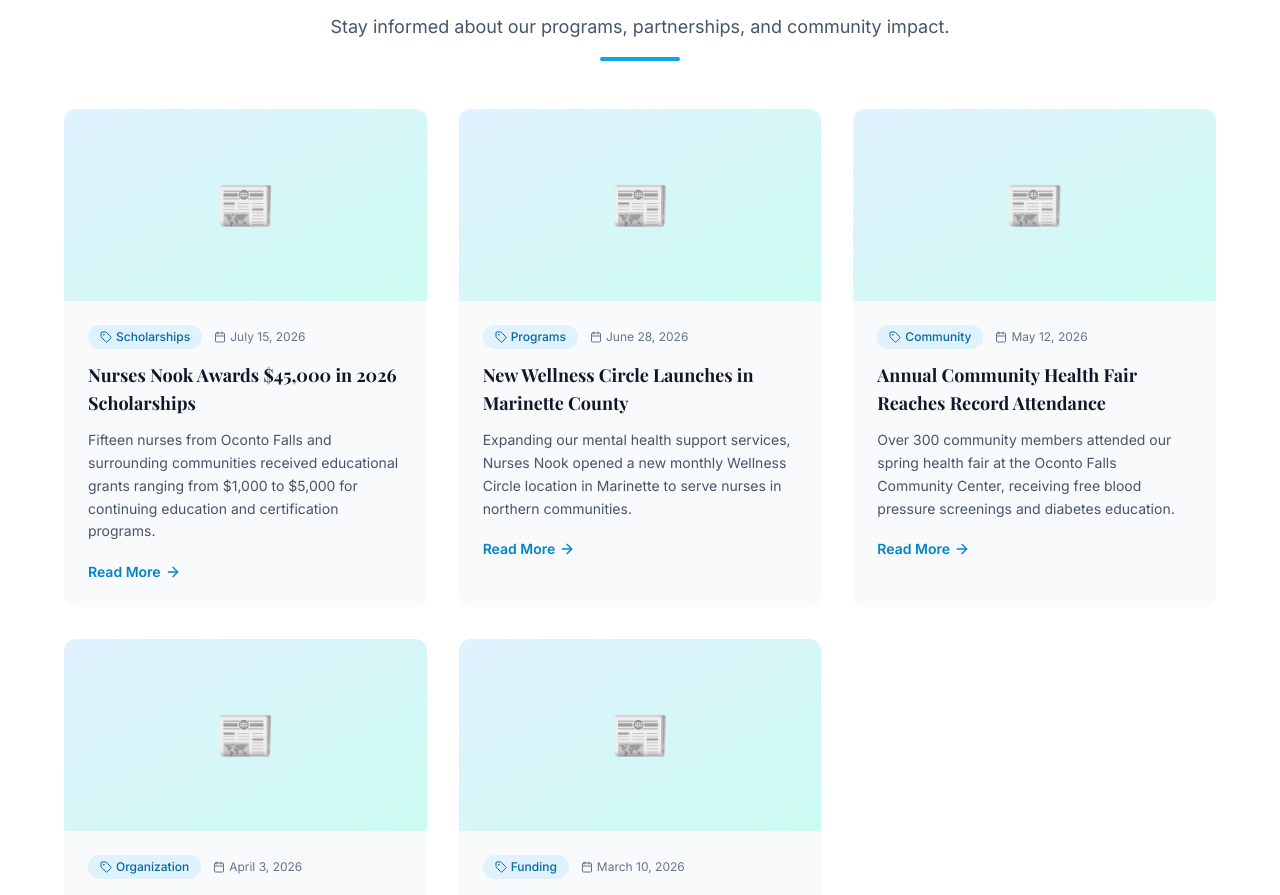
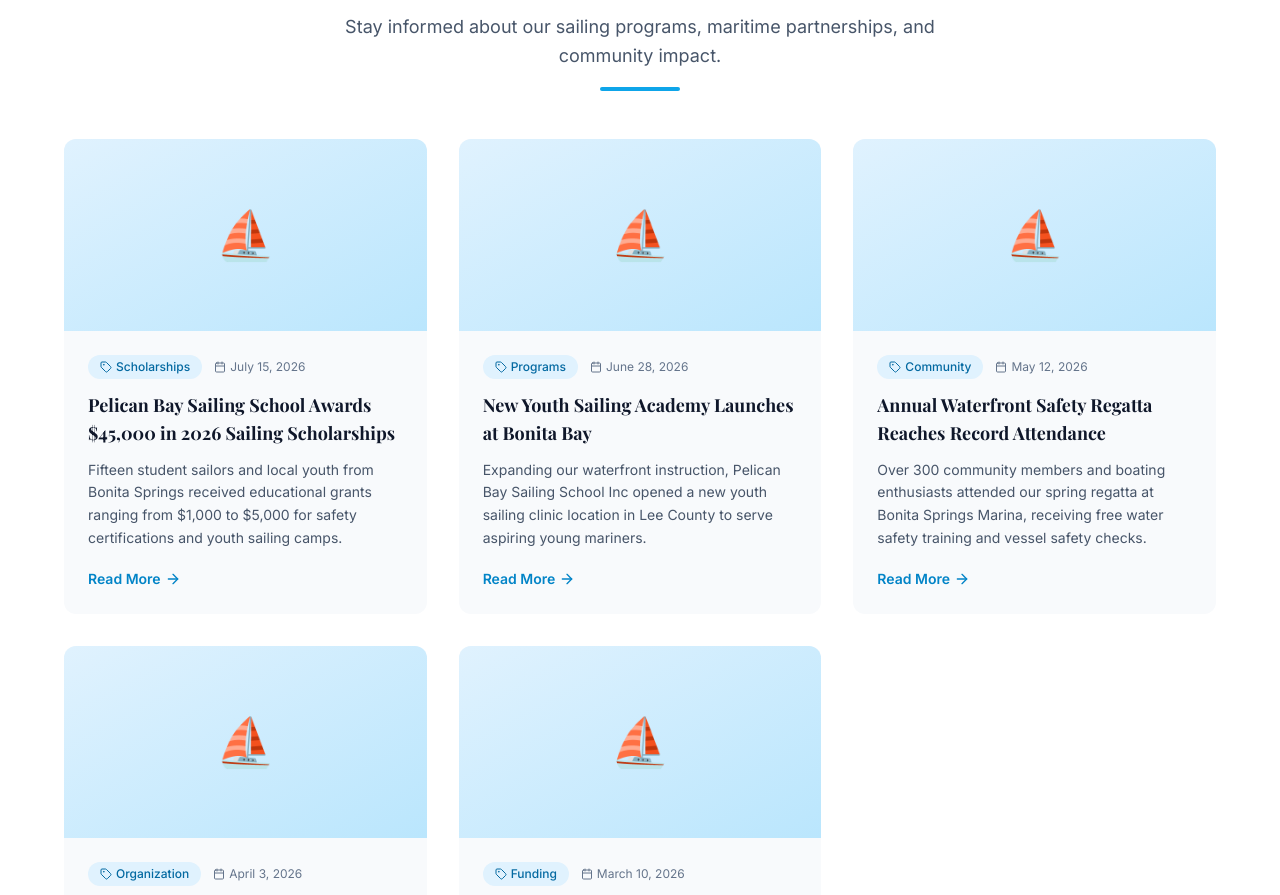
Before and after one commit to irmafiguero199/nurses-nook, a React (Vite) app in the folder nurses-nook-website/: page /news in a window 1280 px wide. Shown: the part 500-1395 px from the top of the page. Built offline with nearby package versions, Linux system fonts and the light colour scheme.

Commit message:
Update News page for Pelican Bay Sailing School

```diff
--- a/nurses-nook-website/src/pages/News.jsx
+++ b/nurses-nook-website/src/pages/News.jsx
@@ -3,51 +3,61 @@ import { Calendar, ArrowRight, Tag } from 'lucide-react'
 import SectionHeader from '../components/SectionHeader.jsx'
 
 const articles = [
-  { id: 1, title: 'Nurses Nook Awards $45,000 in 2026 Scholarships', date: 'July 15, 2026', category: 'Scholarships', excerpt: 'Fifteen nurses from Oconto Falls and surrounding communities received educational grants ranging from $1,000 to $5,000 for continuing education and certification programs.' },
-  { id: 2, title: 'New Wellness Circle Launches in Marinette County', date: 'June 28, 2026', category: 'Programs', excerpt: 'Expanding our mental health support services, Nurses Nook opened a new monthly Wellness Circle location in Marinette to serve nurses in northern communities.' },
-  { id: 3, title: 'Annual Community Health Fair Reaches Record Attendance', date: 'May 12, 2026', category: 'Community', excerpt: 'Over 300 community members attended our spring health fair at the Oconto Falls Community Center, receiving free blood pressure screenings and diabetes education.' },
-  { id: 4, title: 'Dr. Emily Watson Joins Board of Directors', date: 'April 3, 2026', category: 'Organization', excerpt: 'Clinical psychologist Dr. Emily Watson brings expertise in healthcare worker trauma to our governance team, strengthening our mental health program oversight.' },
-  { id: 5, title: 'Nurses Nook Receives $25,000 Community Foundation Grant', date: 'March 10, 2026', category: 'Funding', excerpt: 'The Oconto Area Community Foundation awarded Nurses Nook a major grant to expand our NCLEX preparation program for nursing students at NWTC.' },
+  { id: 1, title: 'Pelican Bay Sailing School Awards $45,000 in 2026 Sailing Scholarships', date: 'July 15, 2026', category: 'Scholarships', excerpt: 'Fifteen student sailors and local youth from Bonita Springs received educational grants ranging from $1,000 to $5,000 for safety certifications and youth sailing camps.' },
+  { id: 2, title: 'New Youth Sailing Academy Launches at Bonita Bay', date: 'June 28, 2026', category: 'Programs', excerpt: 'Expanding our waterfront instruction, Pelican Bay Sailing School Inc opened a new youth sailing clinic location in Lee County to serve aspiring young mariners.' },
+  { id: 3, title: 'Annual Waterfront Safety Regatta Reaches Record Attendance', date: 'May 12, 2026', category: 'Community', excerpt: 'Over 300 community members and boating enthusiasts attended our spring regatta at Bonita Springs Marina, receiving free water safety training and vessel safety checks.' },
+  { id: 4, title: 'Captain Marcus Vance Joins Board of Directors', date: 'April 3, 2026', category: 'Organization', excerpt: 'USCG Licensed Master Captain Marcus Vance brings extensive expertise in ocean navigation and maritime safety to our governance team, strengthening our program oversight.' },
+  { id: 5, title: 'Pelican Bay Sailing School Receives $25,000 Community Foundation Grant', date: 'March 10, 2026', category: 'Funding', excerpt: 'The Southwest Florida Community Foundation awarded Pelican Bay Sailing School Inc a major grant to expand our youth sailing fleet and navigation safety equipment.' },
 ]
 
 function News() {
   return (
     <>
       <Helmet>
-        <title>News | Nurses Nook - Updates from Oconto Falls, WI</title>
-        <meta name="description" content="Latest news and updates from Nurses Nook, a Wisconsin nonprofit (EIN 92-2233469) supporting nurses in Oconto Falls and beyond." />
-        <link rel="canonical" href="https://nursesnook.org/news" />
+        <title>News | Pelican Bay Sailing School Inc - Bonita Springs, FL</title>
+        <meta name="description" content="Latest news and updates from Pelican Bay Sailing School Inc, a Florida non-profit organization (EIN 92-3488213) serving sailors in Bonita Springs and Southwest Florida." />
+        <link rel="canonical" href="https://pelicanbaysailingschoolinc.sbs/news" />
       </Helmet>
 
       <section className="bg-primary-700 text-white py-20">
         <div className="container-custom text-center">
           <h1 className="text-4xl md:text-5xl font-bold mb-4">News & Updates</h1>
-          <p className="text-xl text-primary-100 max-w-2xl mx-auto">The latest happenings, announcements, and stories from Nurses Nook.</p>
+          <p className="text-xl text-primary-100 max-w-2xl mx-auto">The latest happenings, announcements, and stories from Pelican Bay Sailing School Inc.</p>
         </div>
       </section>
 
       <section className="section-padding bg-white">
         <div className="container-custom">
-          <SectionHeader title="Recent News" subtitle="Stay informed about our programs, partnerships, and community impact." />
+          <SectionHeader title="Recent News" subtitle="Stay informed about our sailing programs, maritime partnerships, and community impact." />
           <div className="grid grid-cols-1 md:grid-cols-2 lg:grid-cols-3 gap-8">
             {articles.map((article) => (
               <article key={article.id} className="bg-slate-50 rounded-xl overflow-hidden hover:shadow-lg transition-shadow">
-                <div className="h-48 bg-gradient-to-br from-primary-100 to-nurse-100 flex items-center justify-center"><span className="text-5xl">📰</span></div>
+                <div className="h-48 bg-gradient-to-br from-primary-100 to-primary-200 flex items-center justify-center">
+                  <span className="text-5xl">⛵</span>
+                </div>
                 <div className="p-6">
                   <div className="flex items-center gap-3 mb-3">
-                    <span className="inline-flex items-center gap-1 px-3 py-1 bg-primary-100 text-primary-700 rounded-full text-xs font-medium"><Tag size={12} /> {article.category}</span>
-                    <span className="text-xs text-slate-500 flex items-center gap-1"><Calendar size={12} /> {article.date}</span>
+                    <span className="inline-flex items-center gap-1 px-3 py-1 bg-primary-100 text-primary-700 rounded-full text-xs font-medium">
+                      <Tag size={12} /> {article.category}
+                    </span>
+                    <span className="text-xs text-slate-500 flex items-center gap-1">
+                      <Calendar size={12} /> {article.date}
+                    </span>
                   </div>
                   <h3 className="text-lg font-bold text-slate-900 mb-3">{article.title}</h3>
                   <p className="text-slate-600 text-sm leading-relaxed mb-4">{article.excerpt}</p>
-                  <button className="inline-flex items-center gap-1 text-primary-600 font-semibold text-sm hover:text-primary-700">Read More <ArrowRight size={16} /></button>
+                  <button className="inline-flex items-center gap-1 text-primary-600 font-semibold text-sm hover:text-primary-700">
+                    Read More <ArrowRight size={16} />
+                  </button>
                 </div>
               </article>
             ))}
           </div>
           <div className="mt-12 text-center">
             <p className="text-slate-600 mb-4">Have a story idea or press inquiry?</p>
-            <a href="mailto:admin@nursesnook.org" className="inline-flex items-center gap-2 px-6 py-3 bg-primary-600 text-white font-semibold rounded-lg hover:bg-primary-700 transition-colors">Contact Our Communications Team</a>
+            <a href="mailto:admin@pelicanbaysailingschoolinc.sbs" className="inline-flex items-center gap-2 px-6 py-3 bg-primary-600 text-white font-semibold rounded-lg hover:bg-primary-700 transition-colors">
+              Contact Our Communications Team
+            </a>
           </div>
         </div>
       </section>
```
